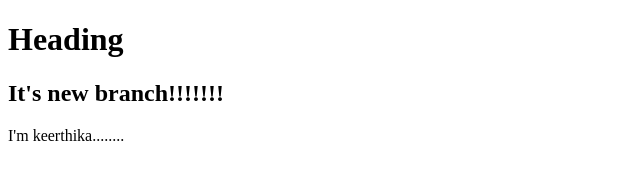
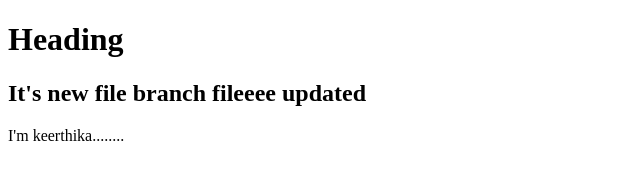
Before and after one commit to KEERTHIKA-K25/bootcamp_repository, a plain HTML site: page index.html in a window 1280 px wide. Shown: the whole page, without its empty margins (0-640 px from the left). Drawn offline with Linux system fonts and the light colour scheme.

Commit message:
new branch update

```diff
--- a/index.html
+++ b/index.html
@@ -7,7 +7,7 @@
 </head>
 <body>
     <h1>Heading </h1>
-    <h2>It's new branch!!!!!!!</h2>
+    <h2>It's new file branch fileeee updated</h2>
 
     <p>I'm keerthika........</p>
 </body>
```
